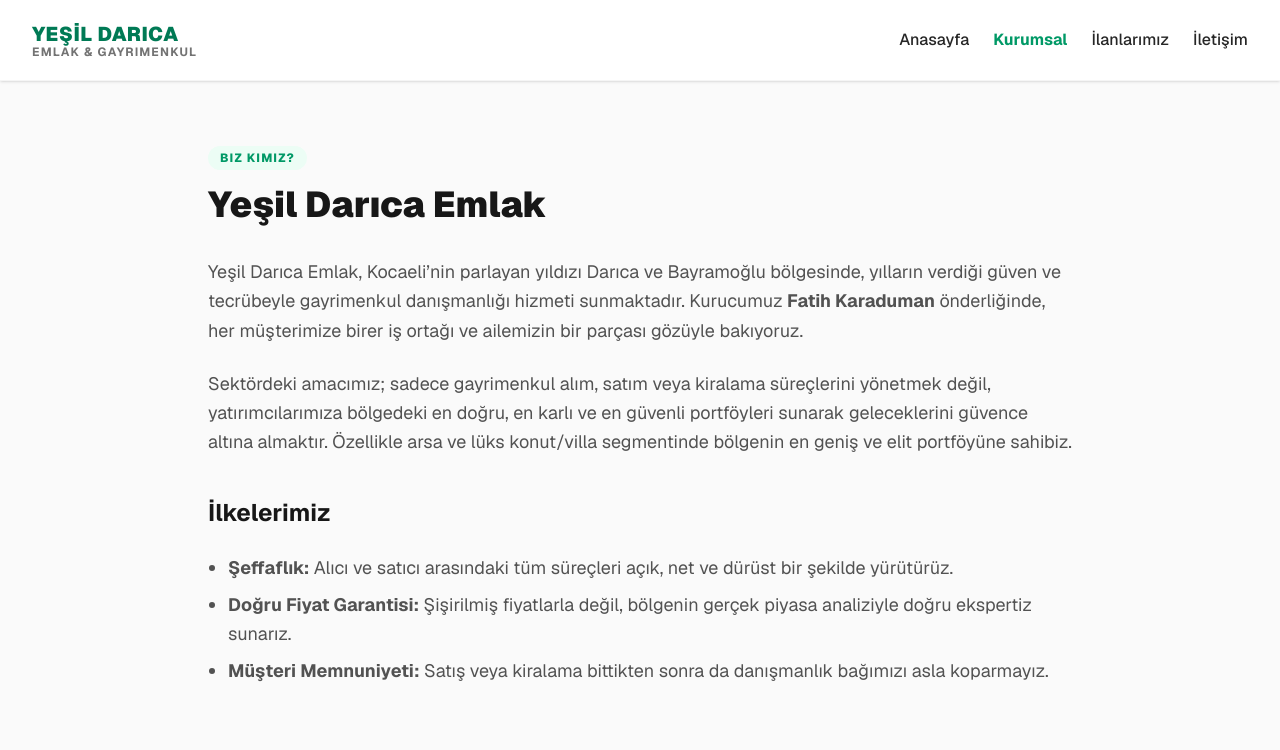
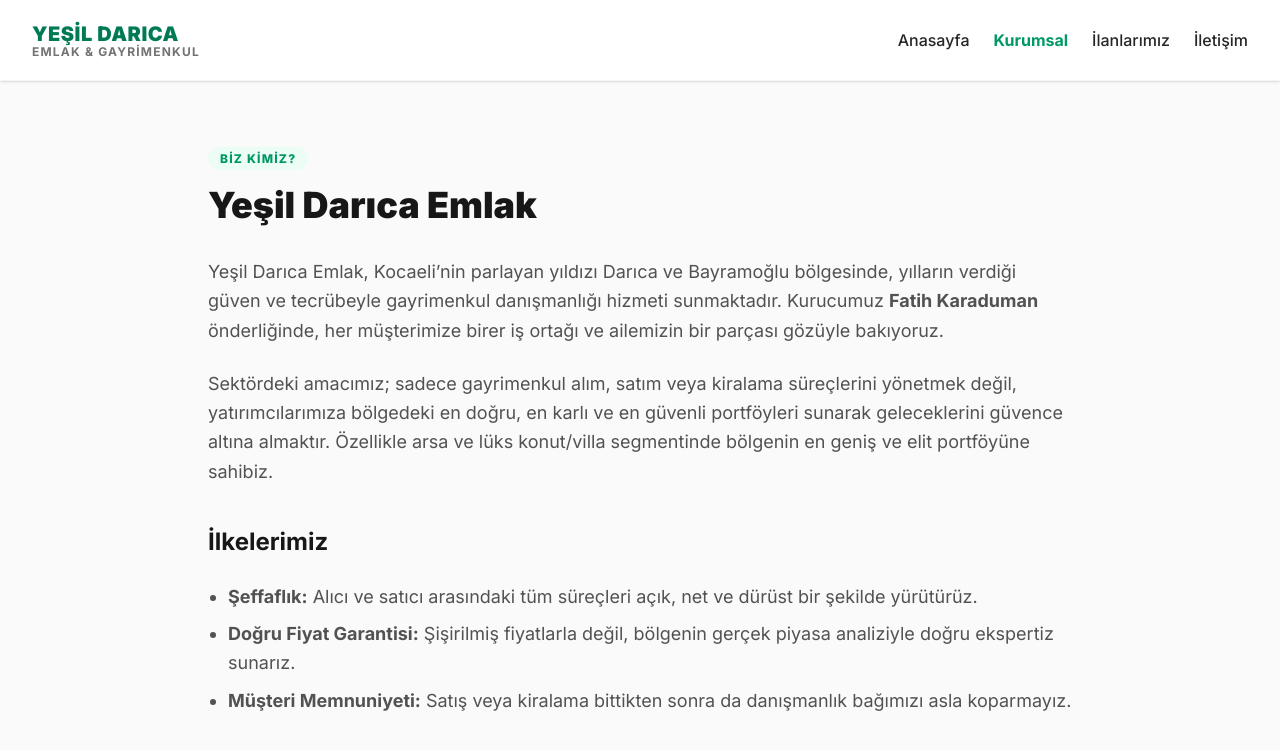
Before and after one commit to lkocakl/yesil-darica-web, a Next.js app: page /kurumsal in a window 1280 px wide. Shown: the top 750 px of the page. Built offline with nearby package versions, Linux system fonts and the light colour scheme.

Commit message:
seo:layout metadata güncellendi

```diff
--- a/app/layout.tsx
+++ b/app/layout.tsx
@@ -1,33 +1,30 @@
 import type { Metadata } from "next";
-import { Geist, Geist_Mono } from "next/font/google";
+import { Inter } from "next/font/google";
 import "./globals.css";
 
-const geistSans = Geist({
-  variable: "--font-geist-sans",
-  subsets: ["latin"],
-});
+const inter = Inter({ subsets: ["latin"] });
 
-const geistMono = Geist_Mono({
-  variable: "--font-geist-mono",
-  subsets: ["latin"],
-});
-
+// Sitenin Google ve diğer arama motorlarında nasıl görüneceğini belirleyen Meta Veriler
 export const metadata: Metadata = {
-  title: "Create Next App",
-  description: "Generated by create next app",
+  title: "Yeşil Darıca Emlak | Gayrimenkul, Konut ve Arsa Yatırımı",
+  description: "Yeşil Darıca Emlak güvencesiyle Türkiye genelindeki en prestijli arsa, konut, villa ve ticari gayrimenkul portföylerini keşfedin. Doğru yatırım, güvenli gelecek.",
+  keywords: ["yeşil darıca emlak", "darıca satılık arsa", "bayramoğlu satılık villa", "türkiye geneli yatırım", "gayrimenkul danışmanlığı", "arsa yatırımı"],
+  authors: [{ name: "Yeşil Darıca Emlak" }],
+  icons: {
+    icon: "/favicon.ico", // Varsa firmanın logosunu buraya bağlayabilirsiniz
+  },
 };
 
 export default function RootLayout({
   children,
-}: Readonly<{
+}: {
   children: React.ReactNode;
-}>) {
+}) {
   return (
-    <html
-      lang="en"
-      className={`${geistSans.variable} ${geistMono.variable} h-full antialiased`}
-    >
-      <body className="min-h-full flex flex-col">{children}</body>
+    <html lang="tr">
+      <body className={inter.className}>
+        {children}
+      </body>
     </html>
   );
 }
```
